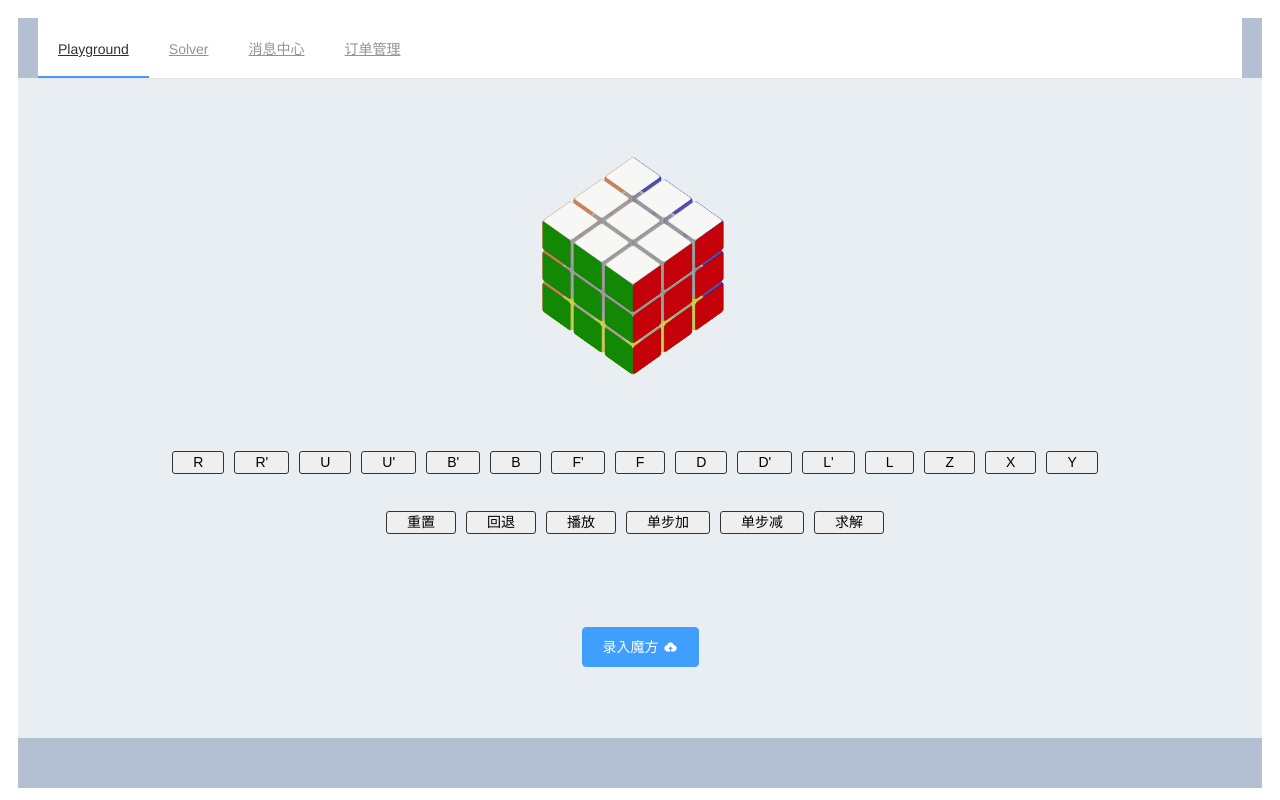
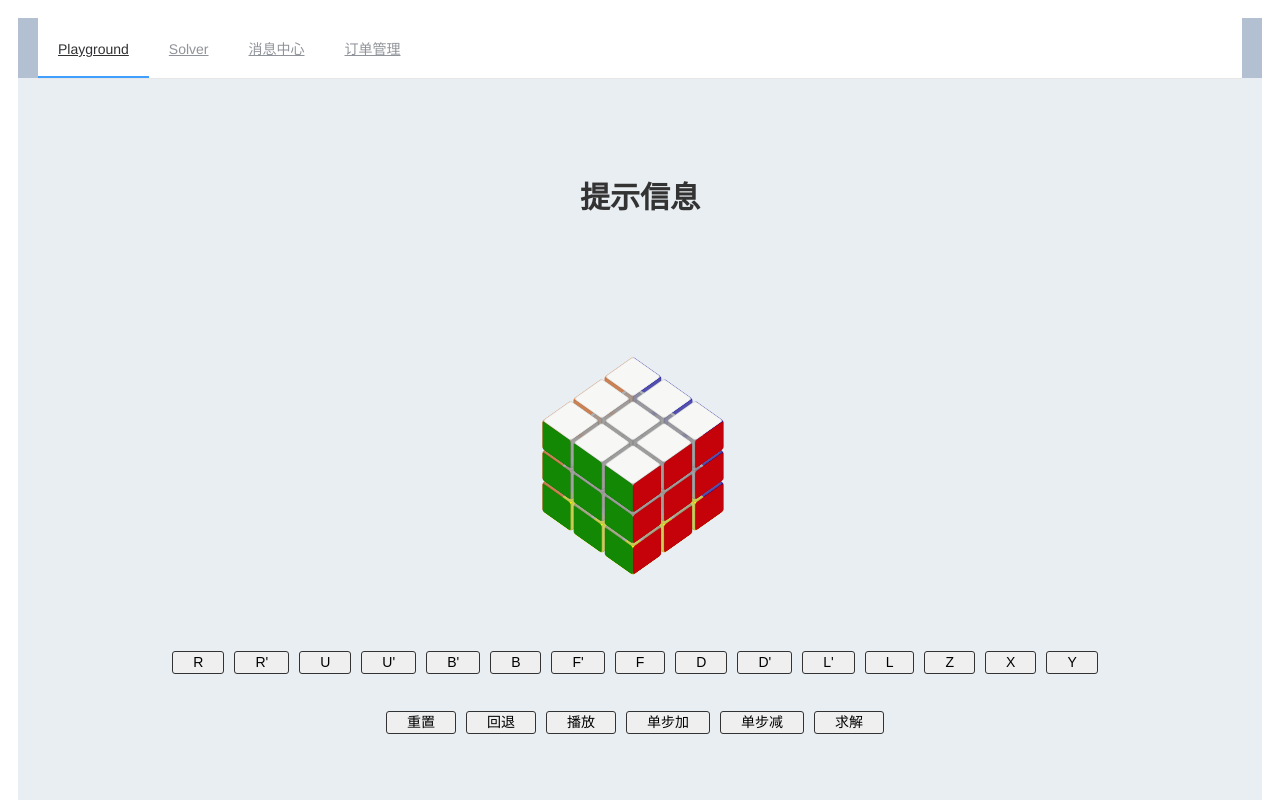
Before and after one commit to K-Akechi/cube_demo, a Vue app: page /#/solve in a window 1280 px wide. Shown: the top 800 px of the page. Built offline with nearby package versions, Linux system fonts and the light colour scheme.

Commit message:
add camera

```diff
--- a/src/components/Camera.vue
+++ b/src/components/Camera.vue
@@ -1,6 +1,6 @@
 <template>
   <div>
-  <el-button type="primary" @click="outerVisible = true">录入魔方<i class="el-icon-upload el-icon--right"></i></el-button>
+  <el-button type="primary" @click="outerVisible = true, submit">录入魔方<i class="el-icon-upload el-icon--right"></i></el-button>
   <el-dialog title="魔方录入" :visible.sync="outerVisible" ref="dialog1" width="80%">
   <!--    <el-dialog-->
   <!--      width="30%"-->
@@ -240,9 +240,9 @@
                 }).catch((error) => {
                     console.log(error)
                 });
-                if (this.success === false)
+                if (this.success === false){
                     this.$message.warning('请重新录入');
-                    // alert('请重新录入');
+                }
                 else{
                     this.$emit('initcube', this.cube, this.trans);
 
--- a/src/views/Solve.vue
+++ b/src/views/Solve.vue
@@ -1,6 +1,7 @@
 <template>
     <div>
-      <el-row><CubeCore></CubeCore></el-row>
+      <el-row><h1>{{content}}</h1></el-row>
+      <el-row><CubeCore ref="cube"></CubeCore></el-row>
       <el-row :gutter="20">
         <el-col :span=9><div class="grid-content"></div></el-col>
         <el-col :span=6><div class="grid-content"><Camera @initcube="init"></Camera></div></el-col>
@@ -19,13 +20,13 @@
         components: {Camera, CubeCore, Solver},
         data(){
             return{
-                content:""
+                content:"提示信息"
             }
         },
         methods: {
             init(cube, trans) {
-                console.log(cube);
-                console.log(trans);
+                // console.log(cube);
+                console.log(trans[0]);
                 let flatten = [];
                 for (let i=0; i<trans.length; i++){
                     if (trans[i] === "U2"){
@@ -57,6 +58,8 @@
                 }
                 console.log(cube);
                 console.log(flatten);
+                this.$refs.cube.generateparams(flatten);
+                console.log(this.$refs.cube.params);
             }
         }
     }
```
